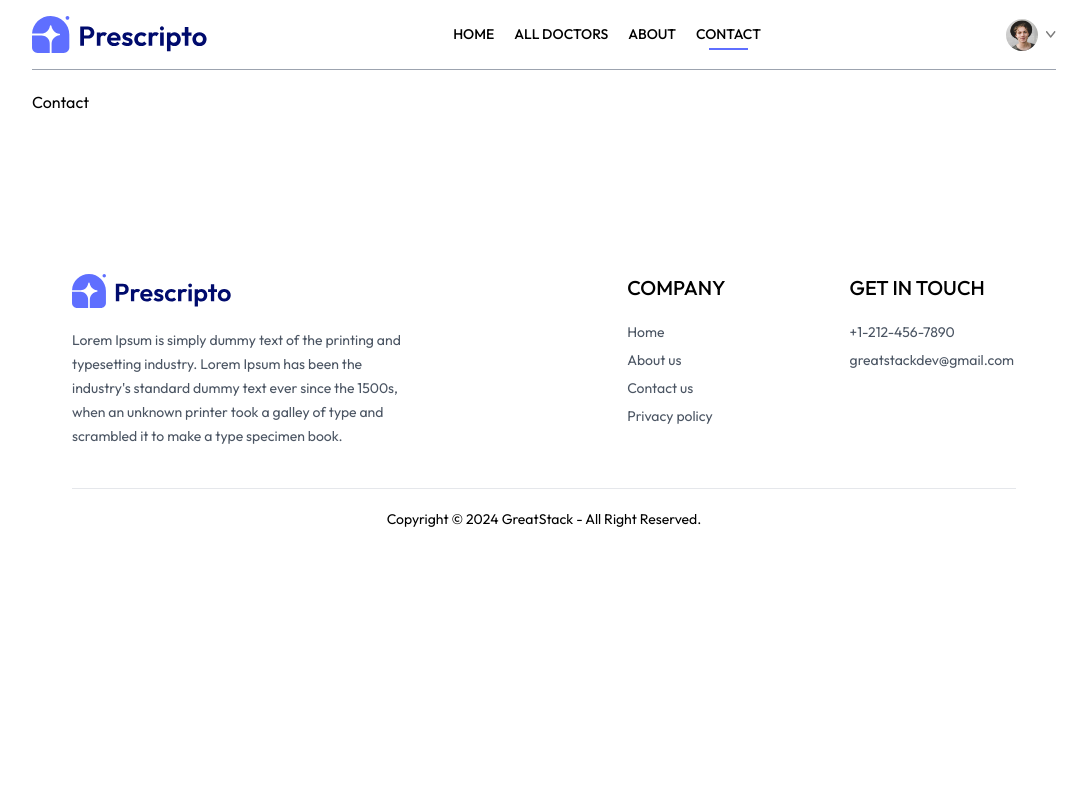
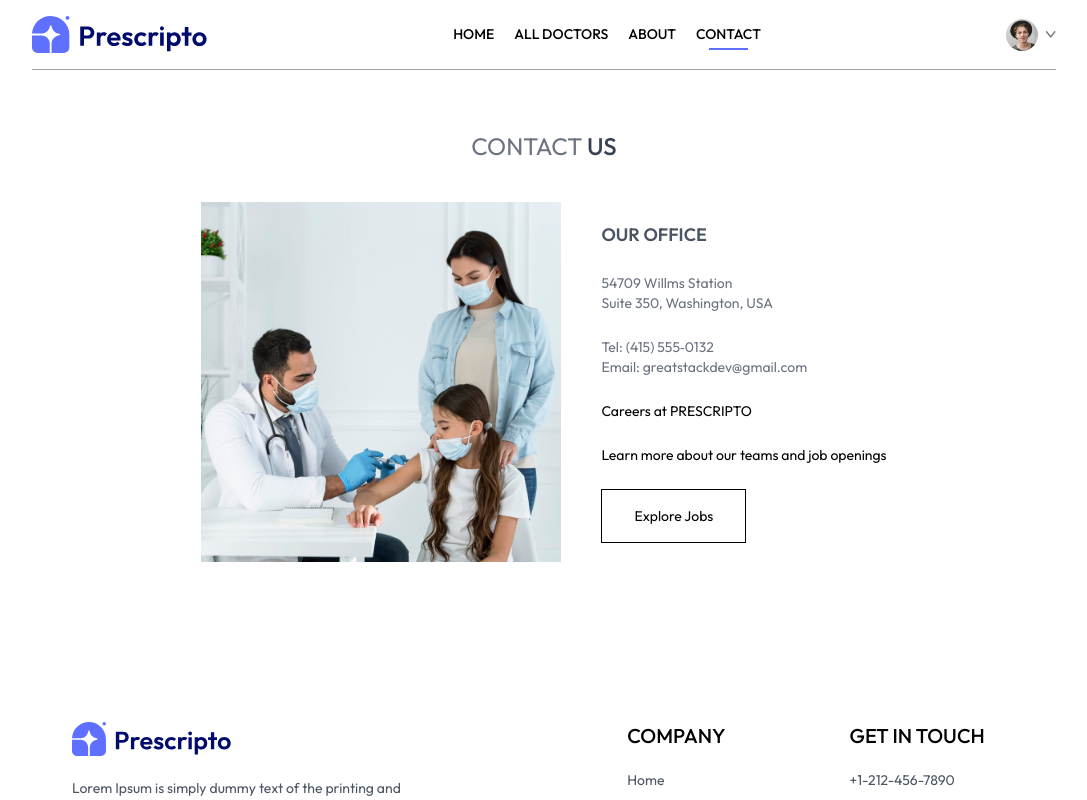
Before and after one commit to kazibilasi/doctor-appointment, a React (Vite) app: page /contact in a window 1280 px wide. Shown: the top 800 px of the page, without its empty margins (96-1183 px from the left). Built offline with nearby package versions, Linux system fonts and the light colour scheme.

Commit message:
contact page is completed

```diff
--- a/src/pages/Contact.jsx
+++ b/src/pages/Contact.jsx
@@ -1,7 +1,30 @@
 import React from "react";
+import { assets } from "../assets/assets";
 
 const Contact = () => {
-  return <div>Contact</div>;
+  return (
+    <div>
+      <div className="text-center text-2xl pt-10 text-gray-500">
+        <p>
+          CONTACT <span className=" text-gray-700 font-medium">US</span>
+        </p>
+      </div>
+
+      <div className=" my-10 flex flex-col justify-center md:flex-row gap-10 mb-28 text-sm">
+        <img className=" w-full md:max-w-[360px]" src={assets.contact_image} alt="" />
+
+        <div className="flex flex-col justify-center items-start gap-6">
+          <p className="font-semibold text-lg text-gray-600">OUR OFFICE</p>
+          <p className=" text-gray-500">54709 Willms Station <br />
+          Suite 350, Washington, USA</p>
+          <p className=" text-gray-500">Tel: (415) 555‑0132 <br /> Email: greatstackdev@gmail.com</p>
+          <p>Careers at PRESCRIPTO</p>
+          <p>Learn more about our teams and job openings</p>
+          <button className=" border border-black px-8 py-4 text-sm, hover:bg-black hover:text-white transition-all duration-500">Explore Jobs</button>
+        </div>
+      </div>
+    </div>
+  );
 };
 
 export default Contact;
```
